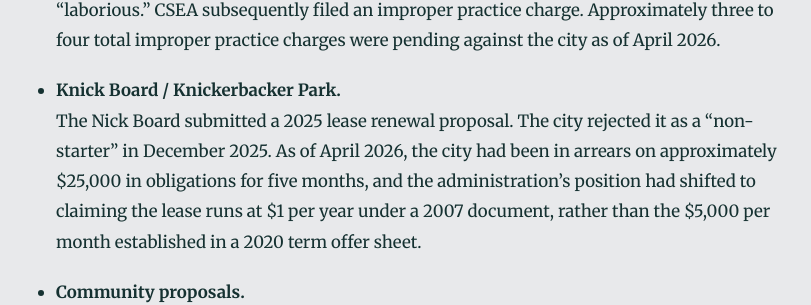
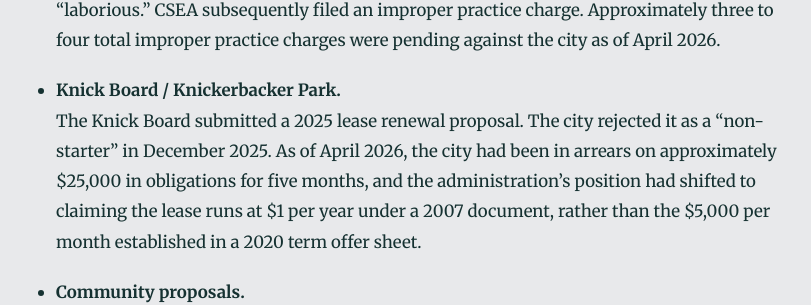
Before and after one commit to MdevitSEC/the-mantello-record, a Jekyll site: the page built from _posts/2024-01-01-transparency-and-information-failures.md, in a window 1280 px wide and 900 px high, scrolled down 1313 px. Shown: the part 150-455 px from the top of the window, without its empty margins (228-1039 px from the left). Built offline with Jekyll 4.4.1, drawn with Linux system fonts in a browser that asks for light colours; some web fonts are replaced.

Commit message:
Fix remaining Nick Board → Knick Board in transparency post
Co-Authored-By: Claude Sonnet 4.6 <noreply@anthropic.com>

```diff
--- a/_posts/2024-01-01-transparency-and-information-failures.md
+++ b/_posts/2024-01-01-transparency-and-information-failures.md
@@ -27,7 +27,7 @@ The failure to respond to good-faith communication was not limited to FOIL. It r
 
 - **CSEA labor contract.** CSEA delivered a draft integrated contract to the city in November 2025. The administration failed to respond despite multiple follow-up emails from November 2025 through February 2026. When CSEA filed a Taylor Law information request in February with a March 9 deadline, Corporation Counsel Morrissey responded that day with a proposal for a word-for-word, line-by-line review process the union described as "laborious." CSEA subsequently filed an improper practice charge. Approximately three to four total improper practice charges were pending against the city as of April 2026.
 
-- **Knick Board / Knickerbacker Park.** The Nick Board submitted a 2025 lease renewal proposal. The city rejected it as a "non-starter" in December 2025. As of April 2026, the city had been in arrears on approximately $25,000 in obligations for five months, and the administration's position had shifted to claiming the lease runs at $1 per year under a 2007 document, rather than the $5,000 per month established in a 2020 term offer sheet.
+- **Knick Board / Knickerbacker Park.** The Knick Board submitted a 2025 lease renewal proposal. The city rejected it as a "non-starter" in December 2025. As of April 2026, the city had been in arrears on approximately $25,000 in obligations for five months, and the administration's position had shifted to claiming the lease runs at $1 per year under a 2007 document, rather than the $5,000 per month established in a 2020 term offer sheet.
 
 - **Community proposals.** Resident Drea Leanza described submitting a proposal nearly two years earlier to build owner-occupied homes on a city-owned South Troy lot, with TAP and Habitat for Humanity involved. No response. Resident Natalie Jabau described a rezoning correction letter sent in October 2025 to the council and mayor. No response. A resident named Noah emailed Communications Director Horton twice about removed street benches with no reply, then filed a FOIL request. The city said it had nothing on the record. Noah's assessment: "Either they lied to me or they have really bad records."
 
```
